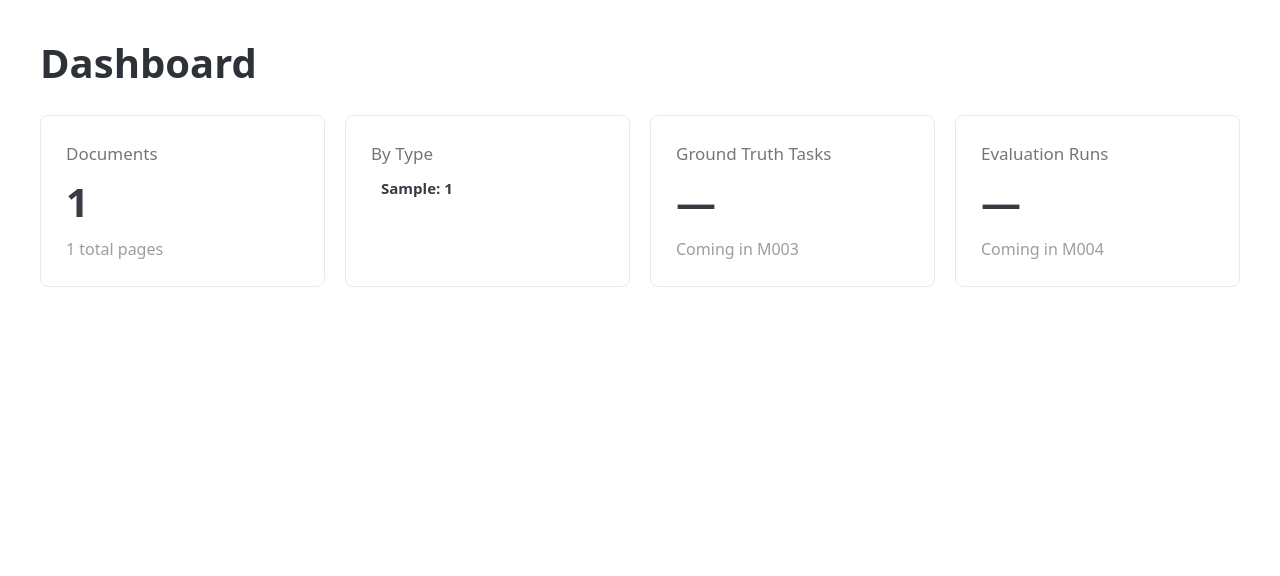
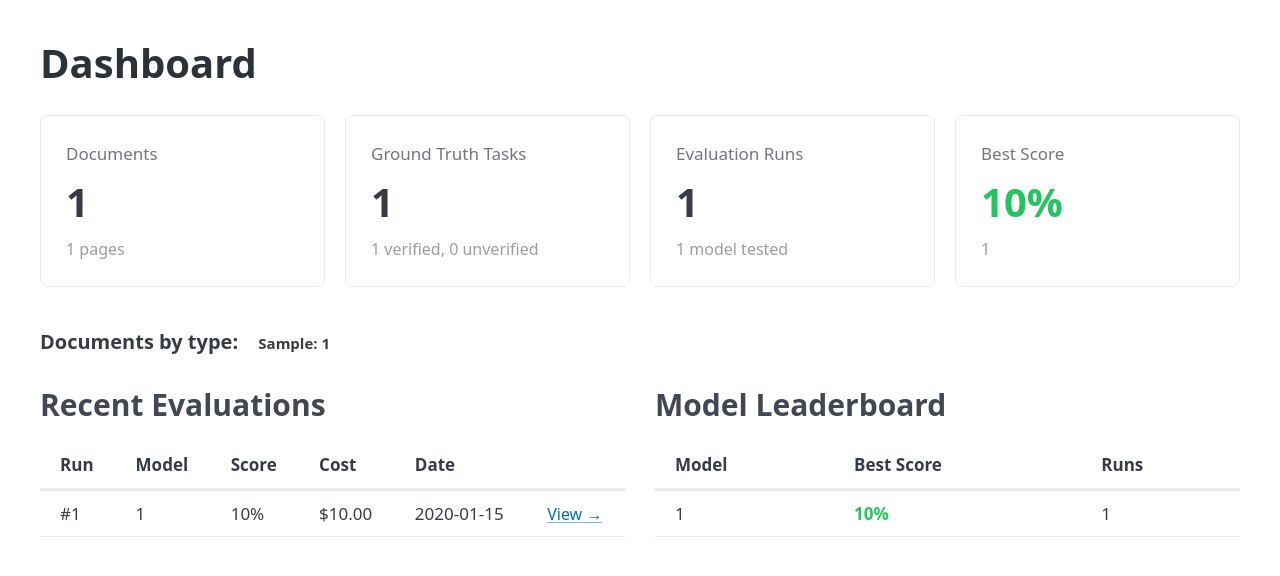
Before and after one commit to oodaooda/frontier, a FastAPI app: page / in a window 1280 px wide; the page is wider, and only the part inside the window is pictured. Shown: the part 104-680 px from the top of that part. Run offline with FastAPI, Linux system fonts and the light colour scheme; data comes from the database, SQL or seed files in the repository; tables that the repository leaves empty hold one stand-in row (values such as "Sample post"); some libraries are stand-ins or nearby versions.

Commit message:
M006: Enhanced dashboard, HTML export, delete runs
- Dashboard: real stats (docs, tasks, verified count), recent evals,
  model leaderboard, document type breakdown
- HTML report export: standalone downloadable report with scorecard,
  category breakdown, and per-question results
- Delete evaluation runs with cascade to results
- Export and Delete buttons on result detail page
- Compare button on result detail linking to comparison view

Co-Authored-By: Claude Opus 4.6 (1M context) <noreply@anthropic.com>

```diff
--- a/src/frontier/routes/dashboard.py
+++ b/src/frontier/routes/dashboard.py
@@ -12,12 +12,45 @@ router = APIRouter()
 @router.get("/", response_class=HTMLResponse)
 async def dashboard(request: Request):
     conn = get_db()
-    stats = get_document_stats(conn)
+    doc_stats = get_document_stats(conn)
+
+    # Task stats
+    task_row = conn.execute(
+        """SELECT COUNT(*) as total,
+                  SUM(CASE WHEN verified=1 THEN 1 ELSE 0 END) as verified
+           FROM tasks"""
+    ).fetchone()
+
+    # Recent evaluations
+    recent_evals = conn.execute(
+        """SELECT e.*, m.display_name as model_name
+           FROM evaluations e
+           LEFT JOIN models m ON e.model_id = m.model_id
+           WHERE e.status = 'complete'
+           ORDER BY e.started_date DESC LIMIT 5"""
+    ).fetchall()
+
+    # Best scores per model
+    best_scores = conn.execute(
+        """SELECT m.display_name, e.model_id,
+                  MAX(e.passed_tasks * 1.0 / NULLIF(e.total_tasks, 0) * 100) as best_pct,
+                  COUNT(*) as run_count
+           FROM evaluations e
+           LEFT JOIN models m ON e.model_id = m.model_id
+           WHERE e.status = 'complete' AND e.total_tasks > 0
+           GROUP BY e.model_id"""
+    ).fetchall()
+
     conn.close()
 
     from frontier.app import templates
-
     return templates.TemplateResponse(
         request, "dashboard.html",
-        {"stats": stats},
+        {
+            "doc_stats": doc_stats,
+            "task_total": task_row["total"],
+            "task_verified": task_row["verified"] or 0,
+            "recent_evals": recent_evals,
+            "best_scores": best_scores,
+        },
     )
--- a/src/frontier/templates/dashboard.html
+++ b/src/frontier/templates/dashboard.html
@@ -10,35 +10,110 @@
 <div class="stat-grid">
     <div class="stat-card">
         <div class="label">Documents</div>
-        <div class="value">{{ stats.total_docs }}</div>
-        <div class="subtext">{{ stats.total_pages }} total pages</div>
+        <div class="value">{{ doc_stats.total_docs }}</div>
+        <div class="subtext">{{ doc_stats.total_pages }} pages</div>
     </div>
     <div class="stat-card">
-        <div class="label">By Type</div>
-        <div class="value" style="font-size:1rem;">
-            {% if stats.by_type %}
-                {% for type, count in stats.by_type.items() %}
-                    <span class="tag tag-{{ type }}">{{ type }}: {{ count }}</span>
-                {% endfor %}
+        <div class="label">Ground Truth Tasks</div>
+        <div class="value">{{ task_total }}</div>
+        <div class="subtext">
+            {% if task_total > 0 %}
+                {{ task_verified }} verified, {{ task_total - task_verified }} unverified
             {% else %}
-                <span style="opacity:0.5;">No documents yet</span>
+                No tasks yet
             {% endif %}
         </div>
     </div>
     <div class="stat-card">
-        <div class="label">Ground Truth Tasks</div>
-        <div class="value">—</div>
-        <div class="subtext">Coming in M003</div>
+        <div class="label">Evaluation Runs</div>
+        <div class="value">{{ recent_evals|length }}</div>
+        <div class="subtext">
+            {% if best_scores %}
+                {{ best_scores|length }} model{{ "s" if best_scores|length != 1 }} tested
+            {% endif %}
+        </div>
     </div>
     <div class="stat-card">
-        <div class="label">Evaluation Runs</div>
-        <div class="value">—</div>
-        <div class="subtext">Coming in M004</div>
+        <div class="label">Best Score</div>
+        <div class="value" style="color: var(--pass);">
+            {% if best_scores %}
+                {{ best_scores[0].best_pct|round(0)|int }}%
+            {% else %}
+                —
+            {% endif %}
+        </div>
+        <div class="subtext">
+            {% if best_scores %}{{ best_scores[0].display_name or best_scores[0].model_id }}{% endif %}
+        </div>
     </div>
 </div>
 
-{% if stats.total_docs == 0 %}
-<div style="text-align:center; padding:3rem; opacity:0.6;">
+{% if doc_stats.by_type %}
+<div style="margin-bottom:1.5rem;">
+    <strong>Documents by type:</strong>
+    {% for type, count in doc_stats.by_type.items() %}
+    <span class="tag tag-{{ type }}" style="margin-left:0.25rem;">{{ type }}: {{ count }}</span>
+    {% endfor %}
+</div>
+{% endif %}
+
+<div style="display: grid; grid-template-columns: 1fr 1fr; gap: 1.5rem;">
+    <!-- Recent evaluations -->
+    <div>
+        <h3>Recent Evaluations</h3>
+        {% if recent_evals %}
+        <table style="font-size:0.85rem;">
+            <thead>
+                <tr><th>Run</th><th>Model</th><th>Score</th><th>Cost</th><th>Date</th><th></th></tr>
+            </thead>
+            <tbody>
+                {% for e in recent_evals %}
+                <tr>
+                    <td>#{{ e.id }}</td>
+                    <td>{{ e.model_name or e.model_id }}</td>
+                    <td>
+                        {% if e.total_tasks > 0 %}
+                        {{ (e.passed_tasks / e.total_tasks * 100)|round(0)|int }}%
+                        {% else %}—{% endif %}
+                    </td>
+                    <td>${{ "%.2f"|format(e.total_cost) }}</td>
+                    <td>{{ e.started_date[:10] if e.started_date else "" }}</td>
+                    <td><a href="/results/{{ e.id }}" style="font-size:0.8rem;">View →</a></td>
+                </tr>
+                {% endfor %}
+            </tbody>
+        </table>
+        {% else %}
+        <p style="opacity:0.5;">No evaluations yet. <a href="/evaluate">Run your first evaluation →</a></p>
+        {% endif %}
+    </div>
+
+    <!-- Best scores per model -->
+    <div>
+        <h3>Model Leaderboard</h3>
+        {% if best_scores %}
+        <table style="font-size:0.85rem;">
+            <thead>
+                <tr><th>Model</th><th>Best Score</th><th>Runs</th></tr>
+            </thead>
+            <tbody>
+                {% for s in best_scores %}
+                <tr>
+                    <td>{{ s.display_name or s.model_id }}</td>
+                    <td style="font-weight:700; color:var(--pass);">{{ s.best_pct|round(0)|int }}%</td>
+                    <td>{{ s.run_count }}</td>
+                </tr>
+                {% endfor %}
+            </tbody>
+        </table>
+        {% else %}
+        <p style="opacity:0.5;">Run evaluations to see the leaderboard.</p>
+        {% endif %}
+    </div>
+</div>
+
+{% if doc_stats.total_docs == 0 %}
+<div style="text-align:center; padding:3rem; opacity:0.6; margin-top:2rem;">
     <h2>Get started</h2>
     <p>Upload your first construction document to begin building your benchmark dataset.</p>
     <a href="/documents" role="button">Go to Documents →</a>
```
Also changed, not shown: src/frontier/routes/results.py (+65 -2 lines), src/frontier/templates/export_report.html (added, +109 -0 lines), src/frontier/templates/result_detail.html (+8 -0 lines).
